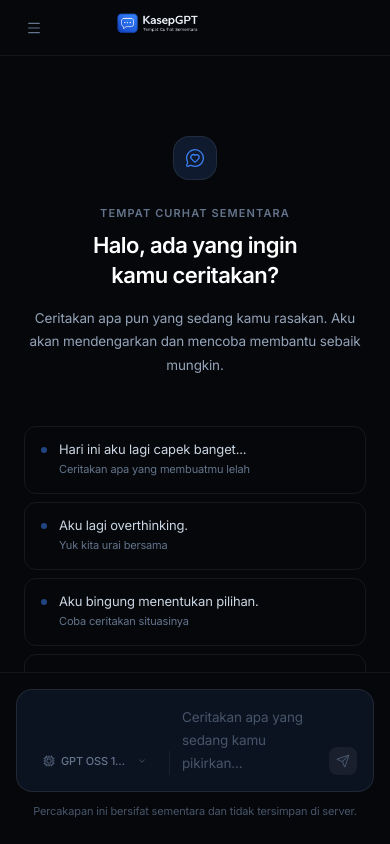
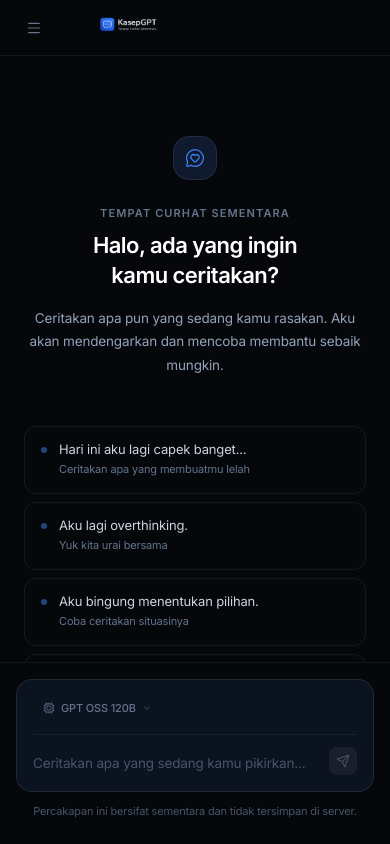
Before and after one commit to andrianbaros/havengpt, a Next.js app: page / in a window 390 px wide. Built offline with nearby package versions, Linux system fonts and the light colour scheme.

Commit message:
style: optimize layout responsiveness for mobile

```diff
--- a/components/ChatArea.tsx
+++ b/components/ChatArea.tsx
@@ -152,7 +152,7 @@ export default function ChatArea({
               alt="KasepGPT"
               width={200}
               height={62}
-              className="object-contain"
+              className="w-[140px] sm:w-[200px] h-auto object-contain"
               priority
             />
           </div>
@@ -317,17 +317,17 @@ export default function ChatArea({
       {/* ── Input panel ──────────────────────────────── */}
       <div className="shrink-0 border-t border-white/[0.06] bg-[#05070B] px-4 pb-6 pt-4 md:px-8">
         <div className="mx-auto max-w-2xl">
-          <div className="flex items-end gap-3 rounded-2xl border border-white/[0.09] bg-[#0B1220] px-4 py-3.5 transition-all duration-250 focus-within:border-[#2563EB]/40 focus-within:shadow-[0_0_0_3px_rgba(37,99,235,0.08)]">
+          <div className="flex flex-col sm:flex-row sm:items-end gap-3 sm:gap-3 rounded-2xl border border-white/[0.09] bg-[#0B1220] px-4 py-3.5 transition-all duration-250 focus-within:border-[#2563EB]/40 focus-within:shadow-[0_0_0_3px_rgba(37,99,235,0.08)]">
 
-            {/* Model selector (Left of textarea) */}
-            <div className="relative mb-0.5 shrink-0" ref={dropdownRef}>
+            {/* Model selector */}
+            <div className="relative sm:mb-0.5 shrink-0" ref={dropdownRef}>
               <button
                 onClick={() => setModelDropdownOpen(v => !v)}
                 className="flex h-7 items-center gap-1.5 rounded-lg px-2.5 text-[11px] font-medium text-[#64748B] hover:text-[#94A3B8] hover:bg-white/[0.06] transition-all duration-200 focus-visible:outline-none"
                 aria-label="Pilih model AI"
               >
                 <Cpu className="h-3 w-3 shrink-0" strokeWidth={1.5} />
-                <span className="max-w-[70px] truncate sm:max-w-none">{displayLabel}</span>
+                <span className="truncate">{displayLabel}</span>
                 <ChevronDown
                   className={`h-2.5 w-2.5 opacity-70 transition-transform duration-200 ${modelDropdownOpen ? 'rotate-180' : ''}`}
                   strokeWidth={2}
@@ -371,8 +371,10 @@ export default function ChatArea({
               )}
             </div>
 
-            <div className="mb-0.5 h-6 w-px bg-white/[0.06] shrink-0" />
+            <div className="hidden sm:block mb-0.5 h-6 w-px bg-white/[0.06] shrink-0" />
+            <div className="sm:hidden h-px w-full bg-white/[0.06] shrink-0" />
 
+            <div className="flex flex-1 items-end gap-3 w-full">
               <textarea
               ref={textareaRef}
               rows={1}
@@ -396,6 +398,7 @@ export default function ChatArea({
                 <Send className="h-3.5 w-3.5" strokeWidth={1.75} />
               </button>
             </div>
+          </div>
 
           <p className="mt-2.5 text-center text-[11px] text-[#475569]">
             Percakapan ini bersifat sementara dan tidak tersimpan di server.
```
Lines whose indentation alone changed are shown as unchanged.
